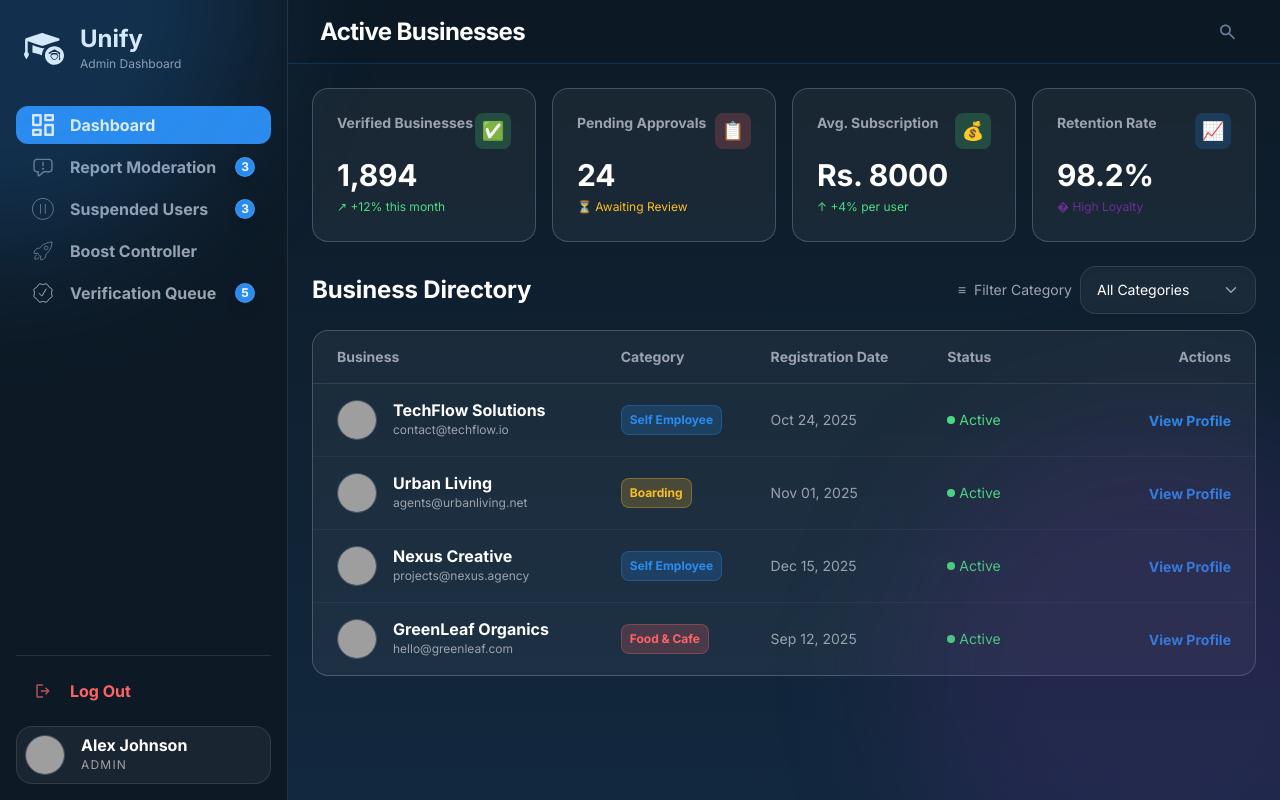
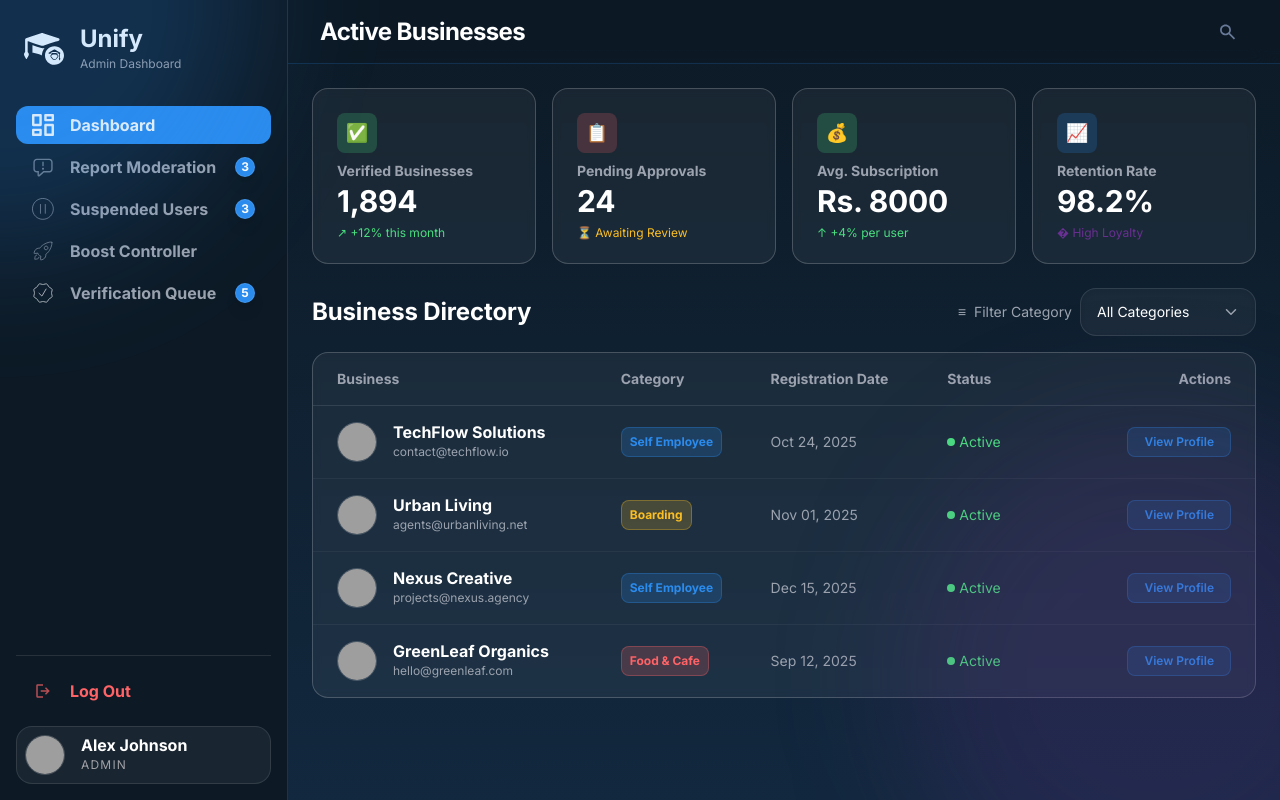
Before and after one commit to Shehan-Dinusha/Unify, a React (Vite) app in the folder frontend/: page /active-businesses in a window 1280 px wide. Built offline with nearby package versions, Linux system fonts and the light colour scheme; grey boxes are pictures that could not be loaded.

Commit message:
View Profile Button and Tiles Updated

```diff
--- a/frontend/src/pages/ActiveBusinesses.jsx
+++ b/frontend/src/pages/ActiveBusinesses.jsx
@@ -120,16 +120,18 @@ const ActiveBusinesses = () => {
                     <Card
                         key={i}
                         variant="container"
-                        className="hover:border-primary-blue/30 transition-colors"
+                        className="hover:border-primary-blue/30 transition-colors h-44 relative"
                     >
-                        <div className="flex items-start justify-between mb-sm">
-                            <p className="text-body-small-bold text-text-secondary">{tile.title}</p>
-                            <div className={`w-9 h-9 rounded-lg flex items-center justify-center shrink-0 ${tile.iconBg}`}>
-                                <span className="text-lg">{tile.icon}</span>
-                            </div>
+                        <div className={`absolute top-lg left-lg w-10 h-10 rounded-lg flex items-center justify-center shrink-0 ${tile.iconBg}`}>
+                            <span className="text-lg">{tile.icon}</span>
                         </div>
-                        <p className="text-heading-medium text-text-primary mt-sm">{tile.value}</p>
-                        <p className={`text-body-extra-small mt-xs ${tile.changeClass}`}>{tile.change}</p>
+                        <div className="absolute top-[72px] left-lg right-lg">
+                            <p className="text-body-small-bold text-text-secondary truncate">{tile.title}</p>
+                        </div>
+                        <div className="absolute top-[94px] left-lg right-lg">
+                            <p className="text-heading-medium text-text-primary">{tile.value}</p>
+                            <p className={`text-body-extra-small mt-xs ${tile.changeClass} truncate`}>{tile.change}</p>
+                        </div>
                     </Card>
                 ))}
             </div>
@@ -205,8 +207,8 @@ const ActiveBusinesses = () => {
                         </div>
 
                         {/* Action */}
-                        <div className="text-right">
-                            <button className="text-body-small-bold text-primary-blue hover:underline transition-all">
+                        <div className="flex items-center justify-end">
+                            <button className="px-md py-xs rounded-lg bg-primary-blue/15 text-primary-blue border border-primary-blue/30 text-body-extra-small font-semibold hover:bg-primary-blue hover:text-white hover:border-primary-blue hover:shadow-lg hover:shadow-primary-blue/25 transition-all duration-200">
                                 View Profile
                             </button>
                         </div>
```
